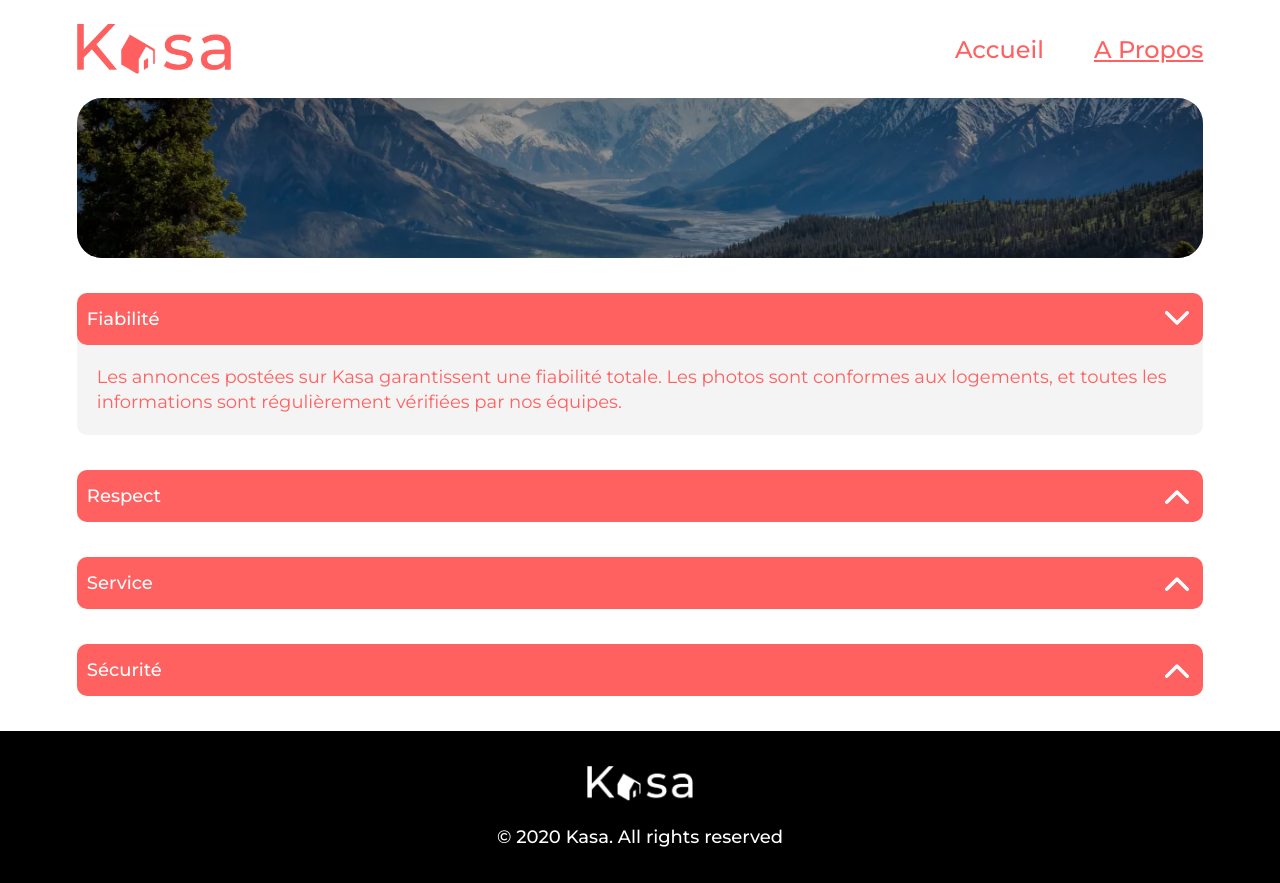
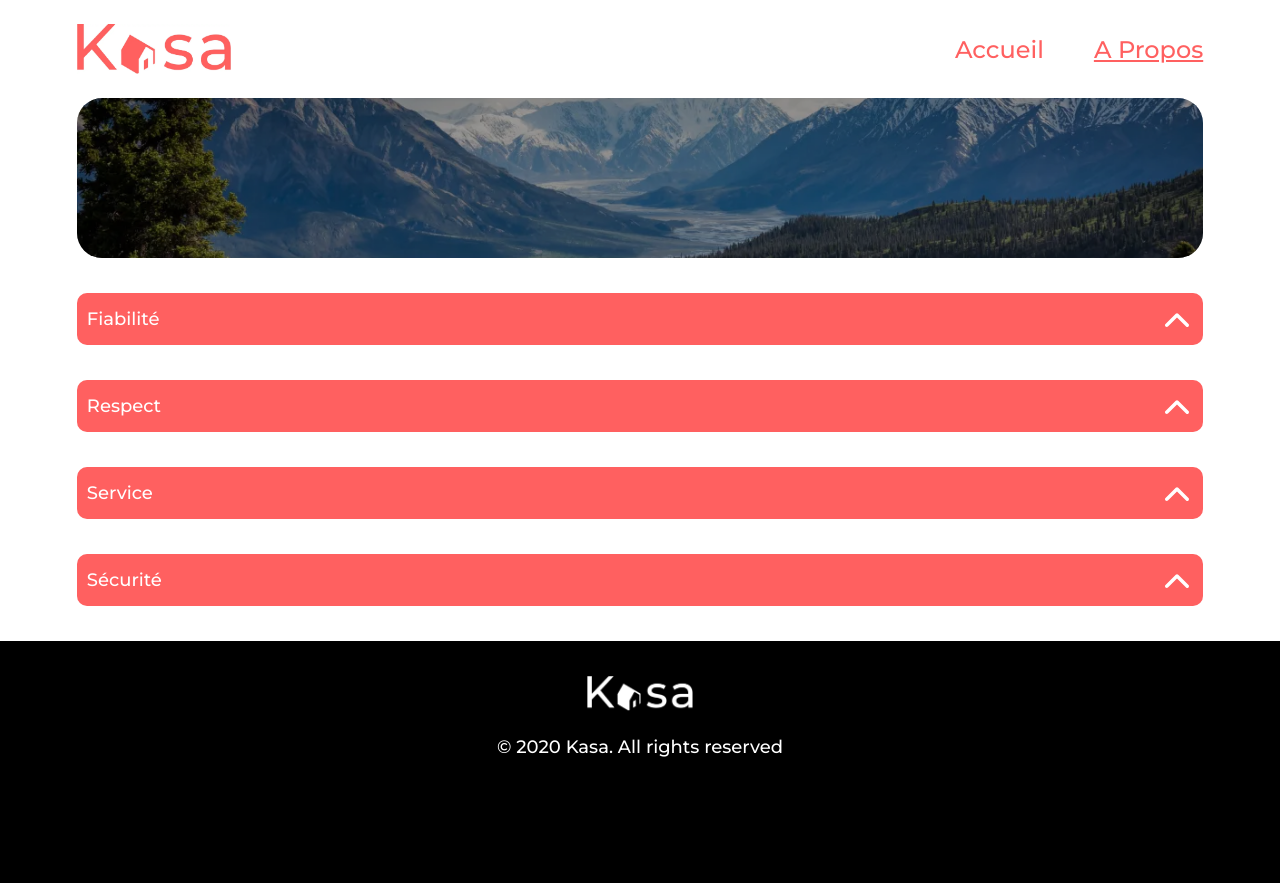
Before and after one commit to Swiftapp-hub/Kasa, a React (Create React App) app: page /about in a window 1280 px wide. After the commit the page ends 800 px from the top, so only its background shows below. Built offline with nearby package versions, Linux system fonts and the light colour scheme.

Commit message:
Remove open collapse

```diff
--- a/src/pages/About.js
+++ b/src/pages/About.js
@@ -28,7 +28,7 @@ function About() {
             <Banner text="" dimage={dAboutBanner} mimage={mAboutBanner}/>
 
             {jsonData.map((item, index) => (
-                <Collapse key={index} title={item.name} description={item.content} isExpand={index === 0}/>
+                <Collapse key={index} title={item.name} description={item.content} isExpand={false}/>
             ))}
         </div>
     );
```
